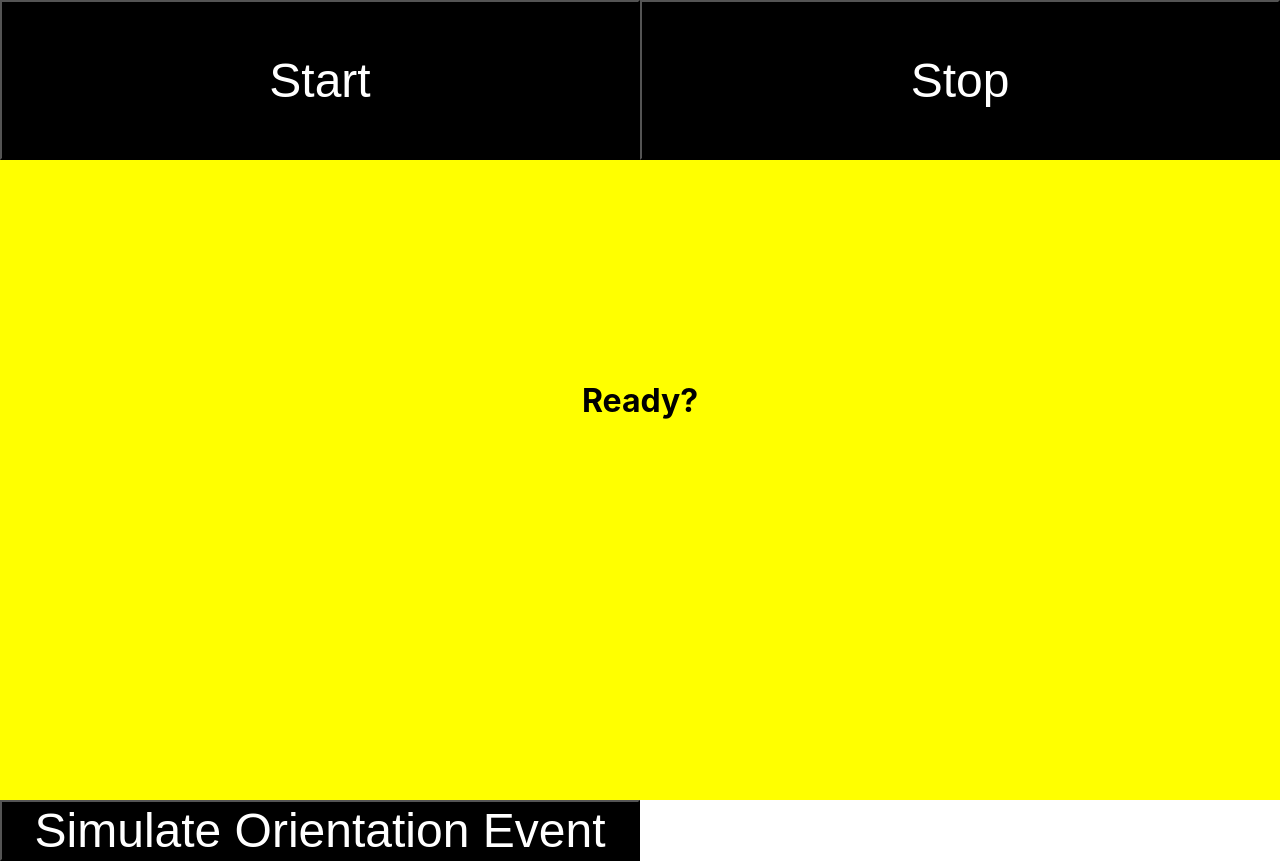
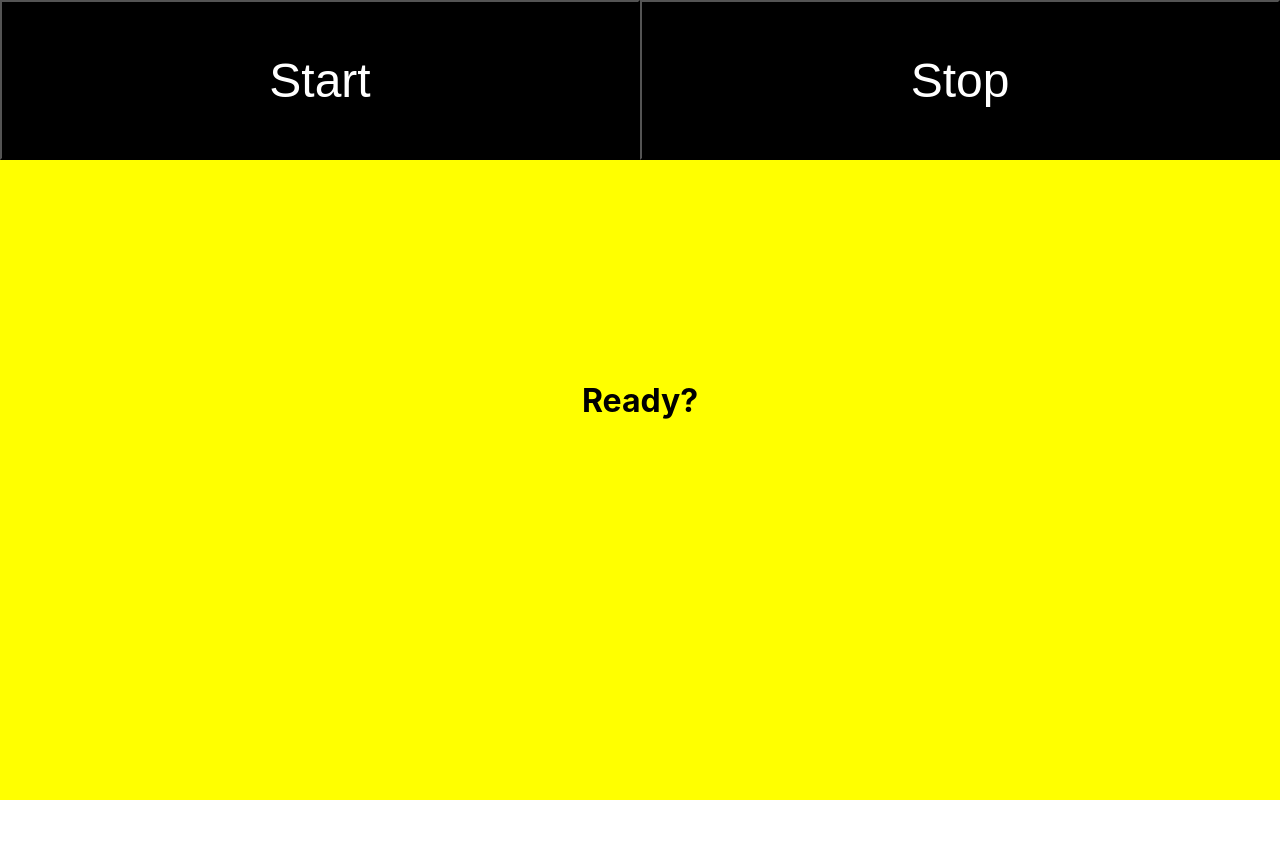
Before and after one commit to Dima11235813/device-orientation-demo, a React (Create React App) app: page / in a window 1280 px wide. After the commit the page ends 800 px from the top, so only its background shows below. Built offline with nearby package versions, Linux system fonts and the light colour scheme.

Commit message:
remove unneeded button

```diff
--- a/src/App.tsx
+++ b/src/App.tsx
@@ -57,7 +57,6 @@ function App() {
   return (
     <div className="App">
       {display}
-      <button onClick={handleClick}>Simulate Orientation Event</button>
       <div className="button-container">
         <button onClick={handleStartClick}>Start</button>
         <button onClick={handleStopClick}>Stop</button>
```
